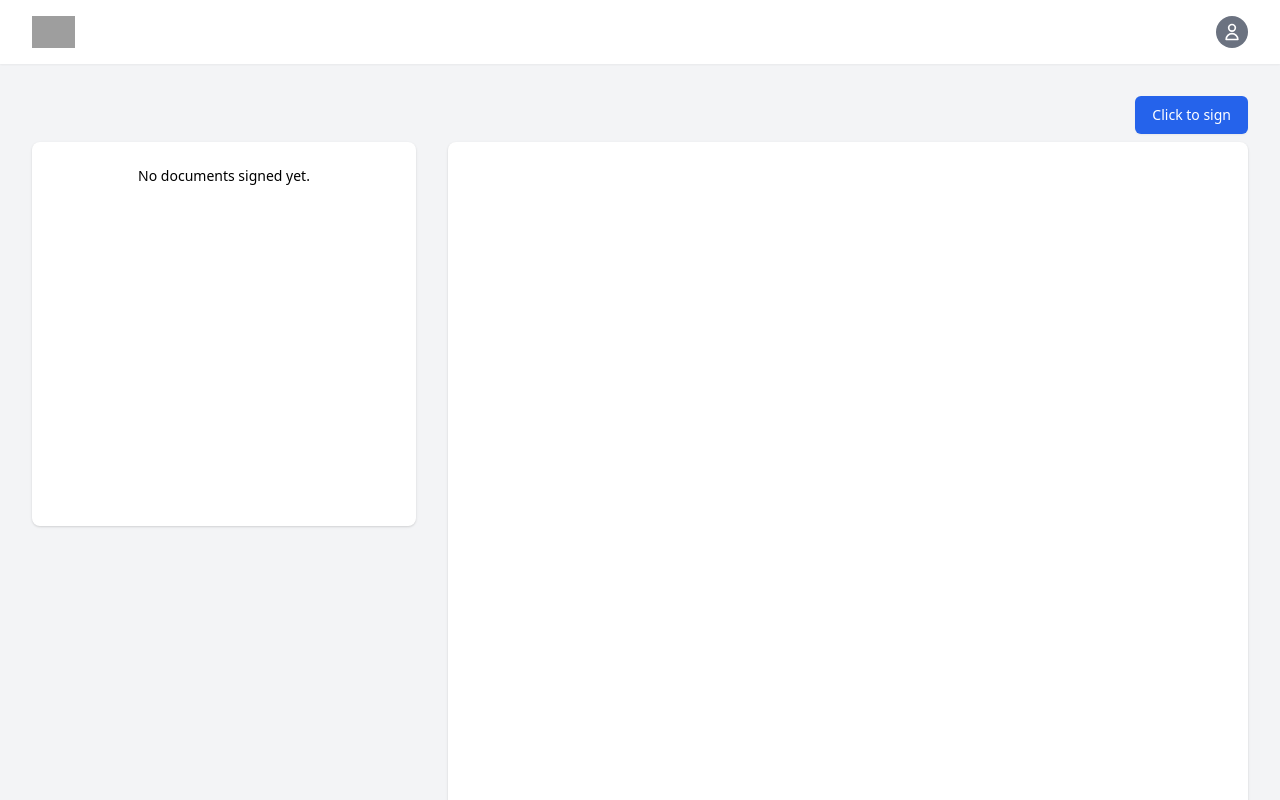
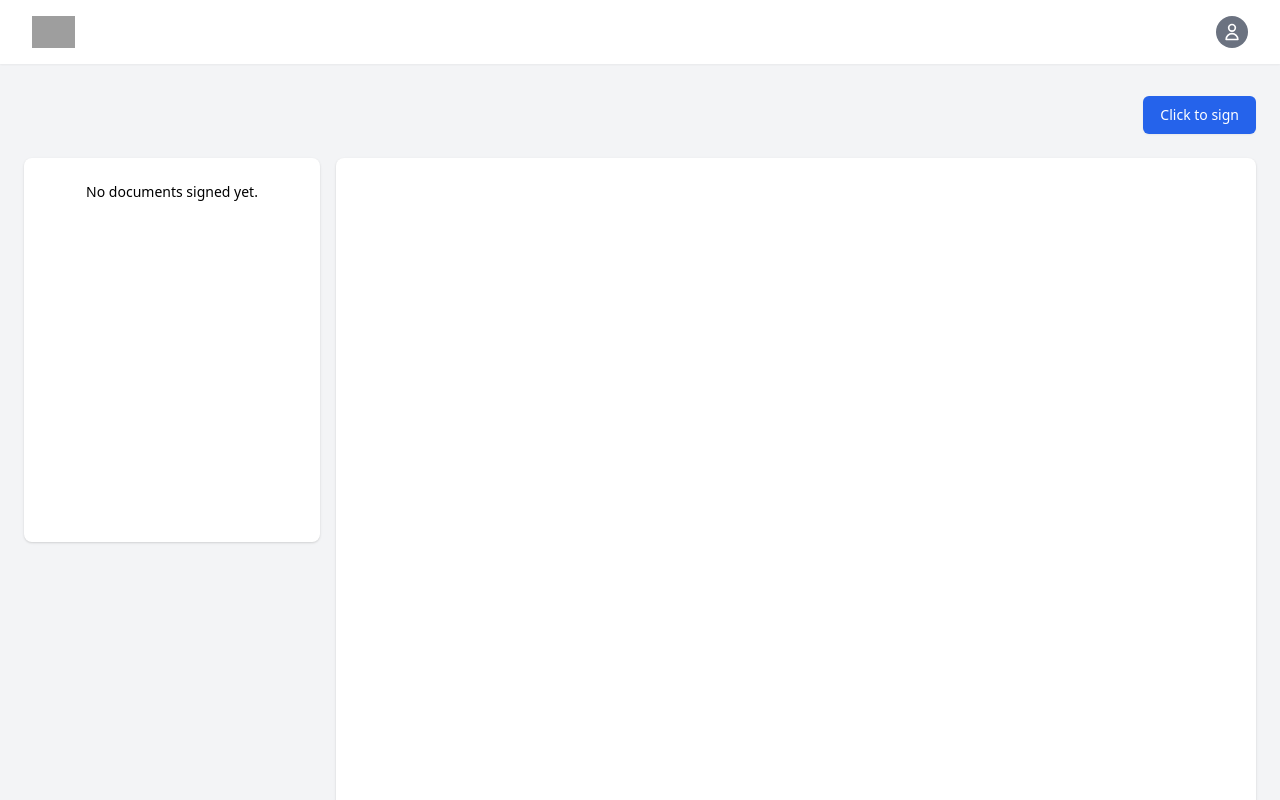
Before and after one commit to joelkmc/kmc-signature, a React (Create React App) app: page /1 in a window 1280 px wide. Shown: the top 800 px of the page. Built offline with nearby package versions, Linux system fonts and the light colour scheme; grey boxes are pictures that could not be loaded; a web font is replaced by a local one; what react-toast-notifications would draw is missing.

Commit message:
Update AppLayout.tsx

```diff
--- a/src/component/layout/AppLayout.tsx
+++ b/src/component/layout/AppLayout.tsx
@@ -27,7 +27,7 @@ const AppLayout: React.FC = ({ children }) => {
       >
         {({ open }) => (
           <>
-            <div className="max-w-7xl mx-auto px-4 sm:px-6 lg:px-8">
+            <div className="max-w-[1460px] mx-auto px-4 sm:px-6 lg:px-8">
               <div className="relative flex justify-between lg:gap-8">
                 <div className="flex md:inset-y-0 lg:static py-4">
                   <div className="flex-shrink-0 flex items-center">
@@ -92,12 +92,12 @@ const AppLayout: React.FC = ({ children }) => {
       </Popover>
 
       <div className="py-6">
-        <div className="max-w-3xl mx-auto px-6 lg:max-w-7xl lg:px-8 lg:grid lg:grid-cols-12 lg:gap-x-8">
+        <div className="max-w-[1460px] mx-auto px-6 lg:grid lg:grid-cols-12 gap-4">
           <div className="col-span-12">
             <PageHeading />
           </div>
           {width && width >= 1024 && (
-            <div className="hidden lg:block lg:col-span-4 ">
+            <div className="hidden lg:block lg:col-span-3 ">
               <div className=" max-h-96 h-full overflow-auto sticky top-6 bg-white rounded-lg shadow py-6 px-6 ">
                 <nav aria-label="Sidebar" className="divide-y divide-gray-300">
                   <PagesNavigation />
@@ -105,7 +105,7 @@ const AppLayout: React.FC = ({ children }) => {
               </div>
             </div>
           )}
-          <main className="lg:col-span-8 ">
+          <main className="lg:col-span-9 ">
             <div className="h-full min-h-screen bg-white rounded-lg shadow py-6 px-6">
               {children}
             </div>
```
